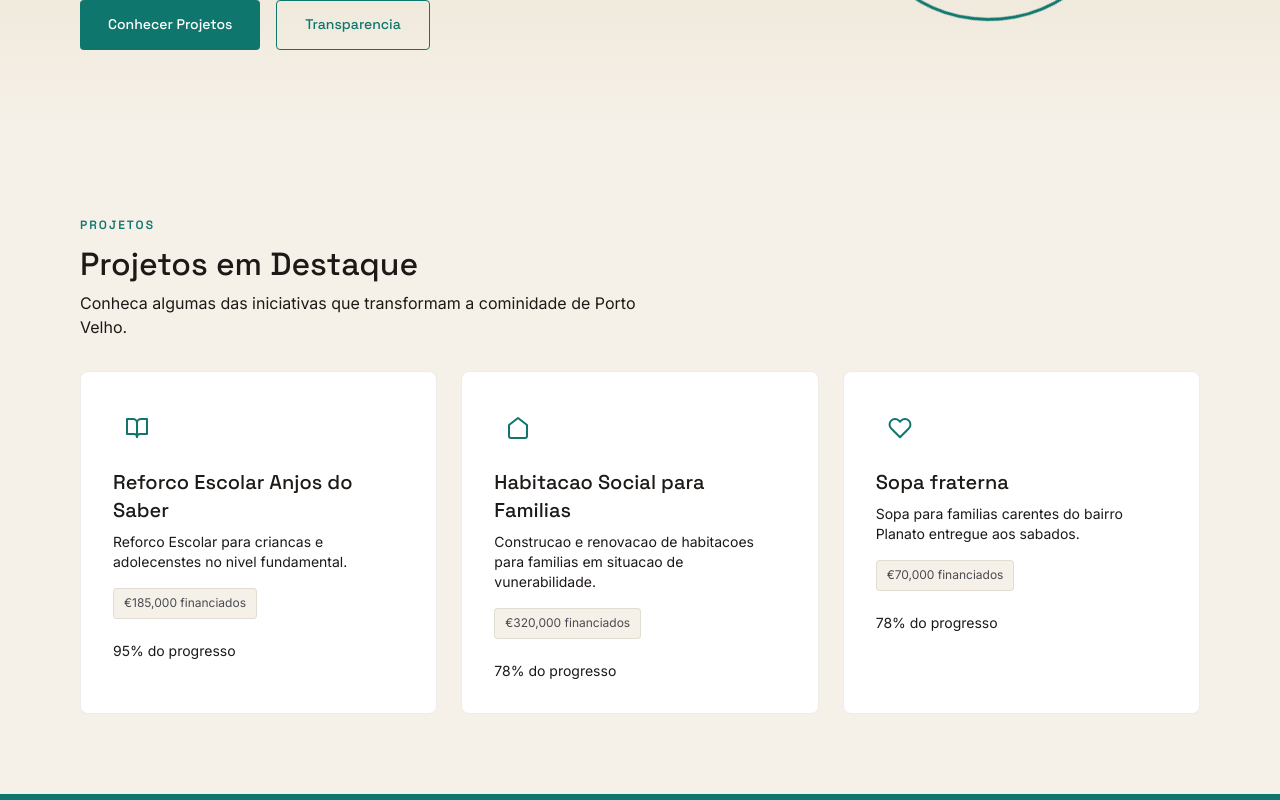
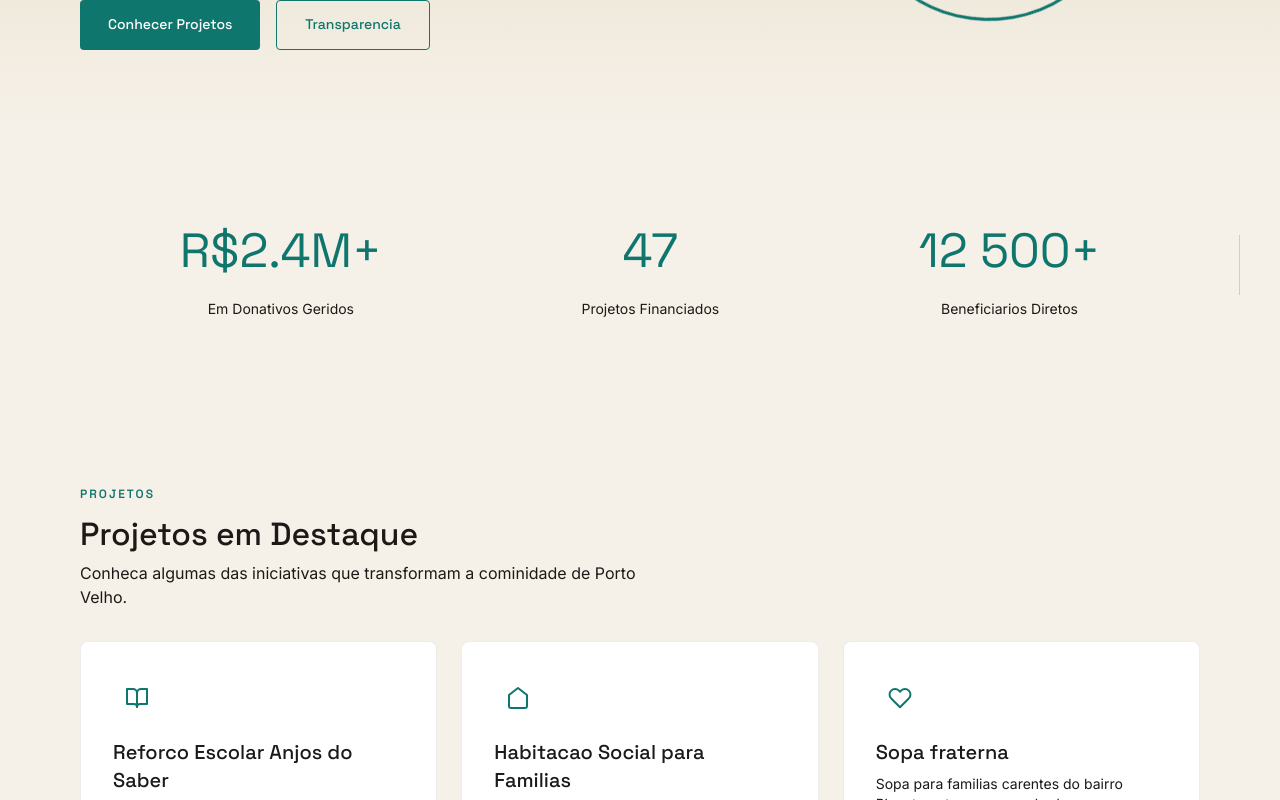
Before and after one commit to r-vilela/ChicoXavier-Transparencia, a React (Vite) app in the folder frontend/: page / in a window 1280 px wide. Shown: the part 440-1240 px from the top of the page. Built offline with nearby package versions, Linux system fonts and the light colour scheme.

Commit message:
fix: Statictical Section variable with wrong type

```diff
--- a/frontend/src/pages/Home.jsx
+++ b/frontend/src/pages/Home.jsx
@@ -97,7 +97,7 @@ function HeroSection() {
 
 function AnimatedCounter({target, suffix='', prefix=''}) {
     const [count, setCount] = useState(0);
-    const ref = useRef<HTMLSpanElement>(null);
+    const ref = useRef(null);
     const hasAnimated = useRef(false);
 
     useEffect(() => {
@@ -154,7 +154,7 @@ function StatisticsSection() {
         <section
             id="estatisticas"
             className="w-full py-12 md:py-20"
-            style={{ background: 'var(--warn-sand)' }}
+            style={{ background: 'var(--warm-sand)' }}
         >
             <div ref={revealRef} className="max-w-[1200px] mx-auto px-6 lg:px-10 reveal">
                 <div className="flex flex-col md:flex-row items-center justify-around gap-8 md:gap-0">
@@ -164,7 +164,8 @@ function StatisticsSection() {
                             className="text-center flex flex-col items-center"
                             data-stagger={(index * 0.15).toString()}
                         >
-                            <span className="font-display text-[clamp(2rem, 4vw, 3rem)] text-deep-teal">
+                            <span className="font-display text-[clamp(2rem,4vw,3rem)] text-deep-teal">
+
                                 {stat.prefix === 'R$' ? (
                                     <>
                                         {'R$'}
@@ -214,7 +215,7 @@ function ProjectsSection() {
             title: 'Reforco Escolar Anjos do Saber',
             description:
                 'Reforco Escolar para criancas e adolecenstes no nivel fundamental.',
-            amount: '\u20AC185,000',
+            amount: 'R$ 185,000',
             progress: 95
         },
         {
@@ -227,7 +228,7 @@ function ProjectsSection() {
             title: 'Habitacao Social para Familias',
             description:
                 'Construcao e renovacao de habitacoes para familias em situacao de vunerabilidade.',
-            amount: '\u20AC320,000',
+            amount: 'R$ 320,000',
             progress: 78
         },
         {
@@ -239,7 +240,7 @@ function ProjectsSection() {
             title: 'Sopa fraterna',
             description:
                 'Sopa para familias carentes do bairro Planato entregue aos sabados.',
-            amount: '\u20AC70,000',
+            amount: 'R$ 70,000',
             progress: 78
         }
     ]
@@ -350,6 +351,7 @@ export default function Home() {
     return (
         <>
             <HeroSection />
+            <StatisticsSection />
             <ProjectsSection />
             <CTASection />
         </>
```
